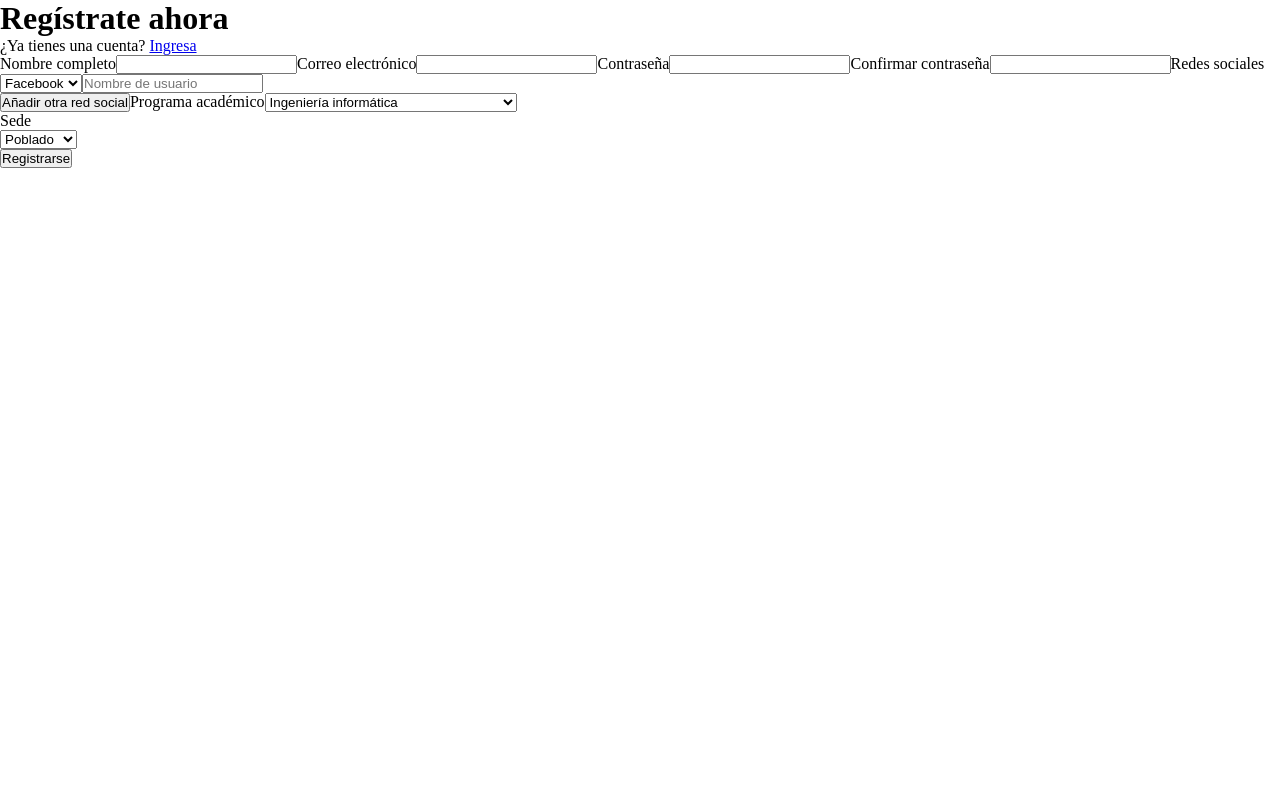
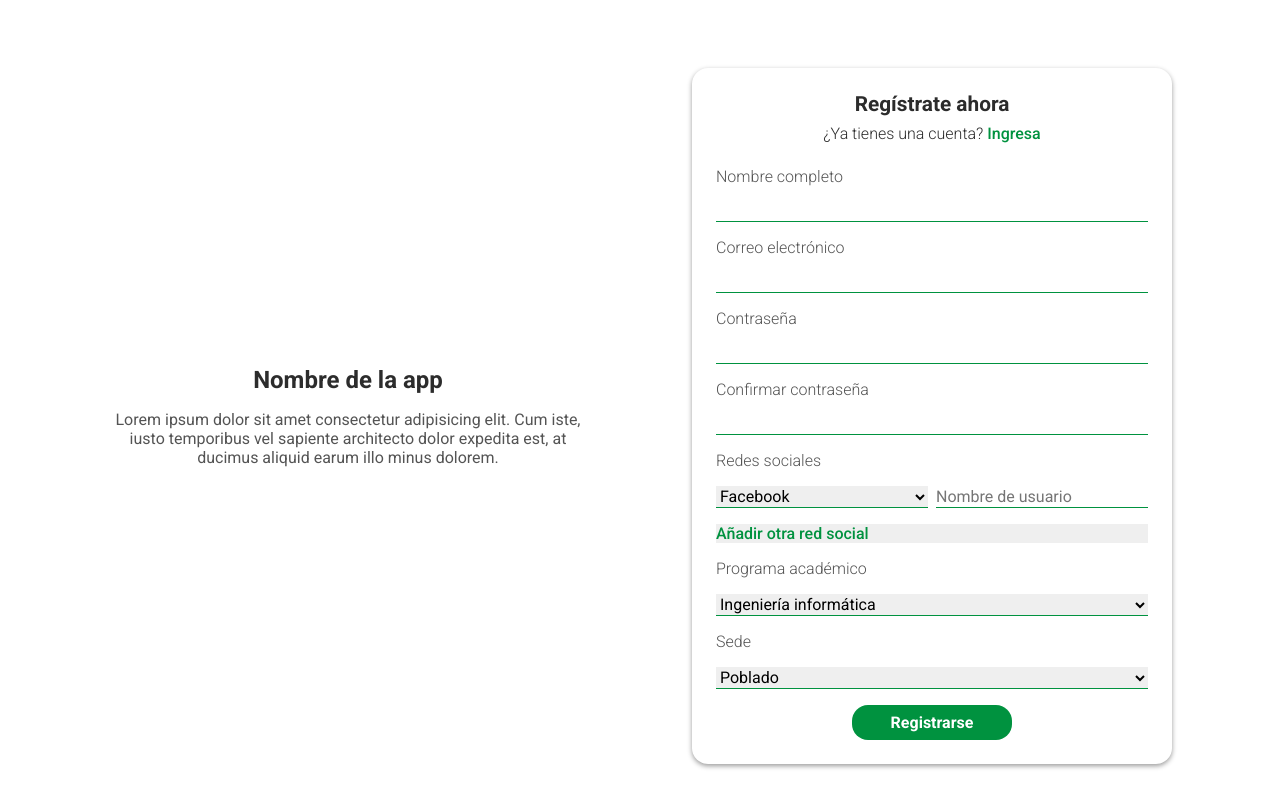
Before and after one commit to Santiago-Restrepo/ProyectoFinalBD2, a React app: page / in a window 1280 px wide. Shown: the top 808 px of the page. Built offline with nearby package versions, Linux system fonts and the light colour scheme.

Commit message:
styles/register

```diff
--- a/public/index.html
+++ b/public/index.html
@@ -4,6 +4,9 @@
     <meta charset="UTF-8">
     <meta http-equiv="X-UA-Compatible" content="IE=edge">
     <meta name="viewport" content="width=device-width, initial-scale=1.0">
+    <link rel="preconnect" href="https://fonts.googleapis.com">
+<link rel="preconnect" href="https://fonts.gstatic.com" crossorigin>
+<link href="https://fonts.googleapis.com/css2?family=Roboto:ital,wght@0,300;0,400;0,500;0,700;1,300&display=swap" rel="stylesheet">
     <title>Proyecto final BD2</title>
     <meta name="description" content="En la corporación Ofi Artes fomentamos el empleo y el emprendimiento">
 </head>
--- a/src/global.sass
+++ b/src/global.sass
@@ -1,3 +1,4 @@
 *
     margin: 0
     padding: 0
+    font-family: 'roboto'
--- a/src/pages/Register.jsx
+++ b/src/pages/Register/index.jsx
@@ -2,6 +2,8 @@ import React, { useState, useEffect } from 'react';
 import { Redirect } from 'react-router';
 import { Link } from 'react-router-dom';
 import { useForm } from "react-hook-form";
+
+import './style.sass'
 
 export const Register = () => {
     const { register, handleSubmit, reset } = useForm();
@@ -28,8 +30,8 @@ export const Register = () => {
     }
 
     const addNetworkToSelected = ()=>{
-        const lastSocialNetworkName = document.querySelector('.socalMedia').lastChild.firstChild.value;
-        const lastSocialNetworkUsername = document.querySelector('.socalMedia').lastChild.lastChild.value;
+        const lastSocialNetworkName = document.querySelector('.socialMedia').lastChild.firstChild.value;
+        const lastSocialNetworkUsername = document.querySelector('.socialMedia').lastChild.lastChild.value;
         let auxiliarNetworkList = [...selectedNetworks];
         auxiliarNetworkList.unshift({network: lastSocialNetworkName,username: lastSocialNetworkUsername})
         setSelectedNetworks(auxiliarNetworkList);
@@ -70,11 +72,18 @@ export const Register = () => {
     },[]);
 
     return (
-        <main>
+        <main className='singInUpMain'>
+            <header>
+                <img src="" alt="" />
+            </header>
+            <section className='hero'>
+                <h1>Nombre de la app</h1>
+                <p>Lorem ipsum dolor sit amet consectetur adipisicing elit. Cum iste, iusto temporibus vel sapiente architecto dolor expedita est, at ducimus aliquid earum illo minus dolorem.</p>
+            </section>
             {
 
                 !userRegistered ?
-                <form onSubmit={handleSubmit(postRegisterData)}>
+                <form className="registerForm" onSubmit={handleSubmit(postRegisterData)}>
                         <h1>Regístrate ahora</h1>
                         <p>¿Ya tienes una cuenta? <Link to="/login">Ingresa</Link></p>
                         <label htmlFor="fullName">Nombre completo</label>
@@ -84,9 +93,9 @@ export const Register = () => {
                         <label htmlFor="password">Contraseña</label>
                         <input id="password" type="password" {...register("password")}/>
                         <label htmlFor="passwordConfirmed">Confirmar contraseña</label>
-                        <input id="passwordConfirmed" type="passwordConfirmed" {...register("passwordConfirmed")} />
+                        <input id="passwordConfirmed" type="password" {...register("passwordConfirmed")} />
                         <label>Redes sociales</label>
-                        <div className='socalMedia'>
+                        <div className='socialMedia'>
                             {
                                 selectedNetworks.map((network,index) =>{
                                     return (
@@ -106,7 +115,7 @@ export const Register = () => {
                                 })
                             }
                         </div>
-                        <input type="button" onClick={()=>{addNetworkToSelected()}} value='Añadir otra red social'/>
+                        <input type="button" className="addNetwork" onClick={()=>{addNetworkToSelected()}} value='Añadir otra red social'/>
                         {
                             universityInfo ?
                             <>
@@ -118,9 +127,7 @@ export const Register = () => {
                                         })
                                     }
                                 </select>
-                                <br />
                                 <label htmlFor="">Sede</label>
-                                <br />
                                 <select {...register('campus')} defaultValue={universityInfo.campus[0].name}>
                                     {
                                         universityInfo.campus.map((campus, index)=>{
@@ -132,8 +139,7 @@ export const Register = () => {
                             :
                             null
                         }
-                        <br />
-                        <input type="submit" value='Registrarse'/>
+                        <input className="submitButton" type="submit" value='Registrarse'/>
                 </form>
                 : <Redirect to="/login"/>
             }
--- /dev/null
+++ b/src/pages/Register/style.sass
@@ -0,0 +1,99 @@
+.singInUpMain
+    padding: 1rem 1rem
+    color: #2c2c2c
+    header
+        position: absolute
+        top: 0
+        left: 0
+        right: 0
+    .hero
+        text-align: center
+        margin: 1rem 0
+        h1
+            font-size: 1.5rem
+            margin-bottom: 1rem
+        p
+            font-weight: 400
+            color: #545454
+    .registerForm
+        width: 100%
+        max-width: 30rem
+        margin: 0 auto
+        box-sizing: border-box
+        padding: 1.5rem
+        box-shadow: 0 2px 5px #00000065
+        border-radius: 1rem
+        *
+            font-size: 1rem
+        h1,p
+            text-align: center
+        h1
+            font-size: 1.3rem
+        p
+            margin: .5rem 0 1.5rem
+            font-size: 1rem
+            font-weight: 300
+            a
+                font-weight: 500
+                text-decoration: none
+                color: #00923F
+        input, select
+            display: block
+            width: 100%
+            border: none
+            border-bottom: 1px solid #00923F
+            outline: 1px solid transparent
+        label
+            margin: 1rem 0
+            display: block
+            font-size: .9rem
+            font-weight: 300
+            color: #545454
+        select
+            width: 100%
+        .socialMedia
+            .socialMediaContainer
+                display: grid
+                grid-template-columns: 1fr 1fr
+                column-gap: .5rem
+                margin-bottom: 1rem
+        .addNetwork
+            color: #00923F
+            font-weight: 500
+            border: none
+            text-align: start
+            cursor: pointer
+        .submitButton
+            width: 70%
+            max-width: 10rem
+            padding: .5rem
+            border-radius: 1rem
+            margin: 1rem auto 0
+            background-color: #00923F
+            color: white
+            font-weight: 600
+            border: none
+            cursor: pointer
+            transition: .3s
+        .submitButton:hover
+            background-color: #01882a
+@media screen and (min-width: 1024px)
+    body
+        height: 100vh
+        #app
+            height: 100%
+    .singInUpMain
+        display: grid
+        grid-template-columns: 1fr 1fr
+        column-gap: 3rem
+        justify-items: center
+        align-items: center
+        height: 100%
+        margin: 0 auto
+        width: 100%
+        max-width: 70rem
+        .hero
+            margin: 1rem 2rem
+        .registerForm
+            label
+                font-size: 1rem
```
